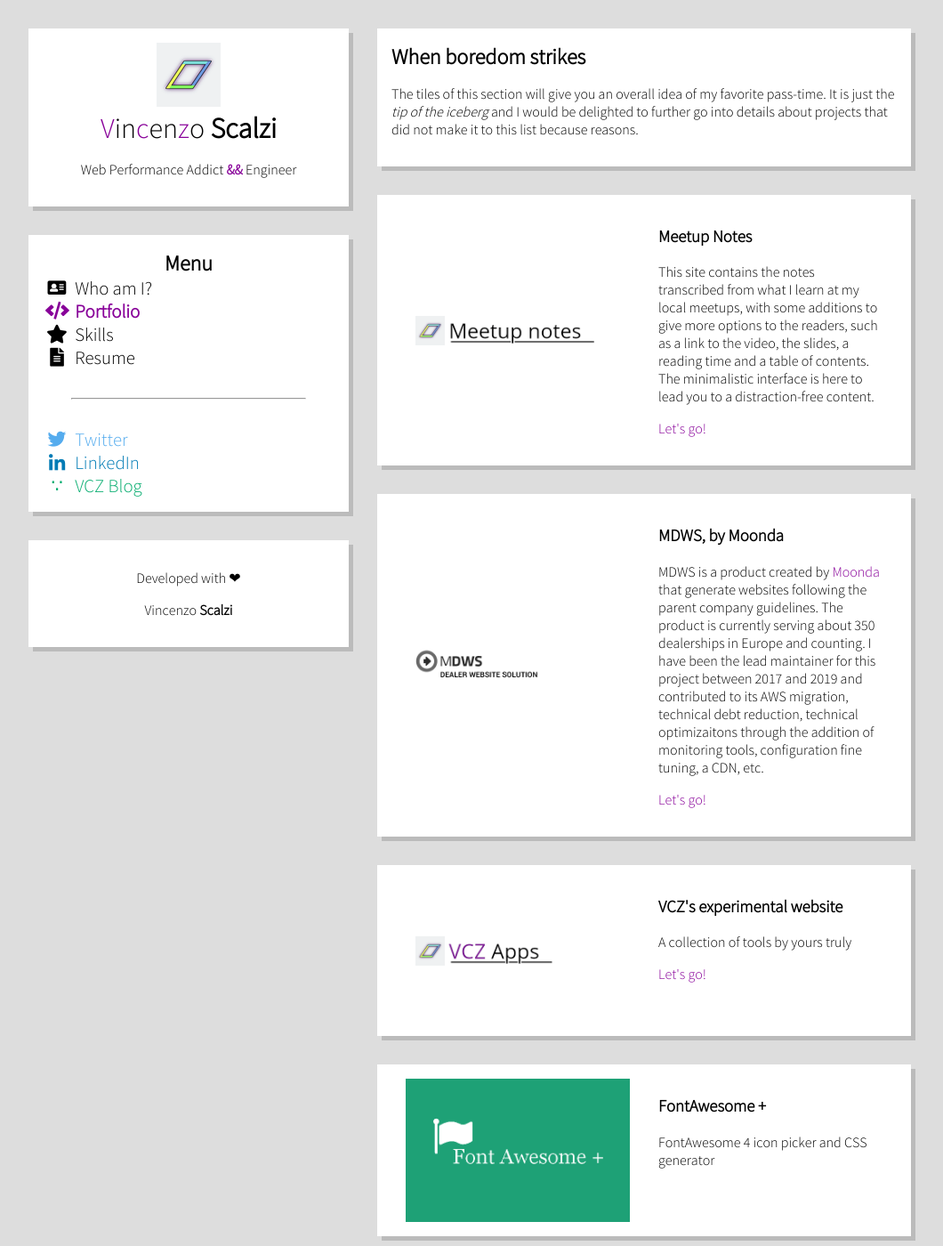
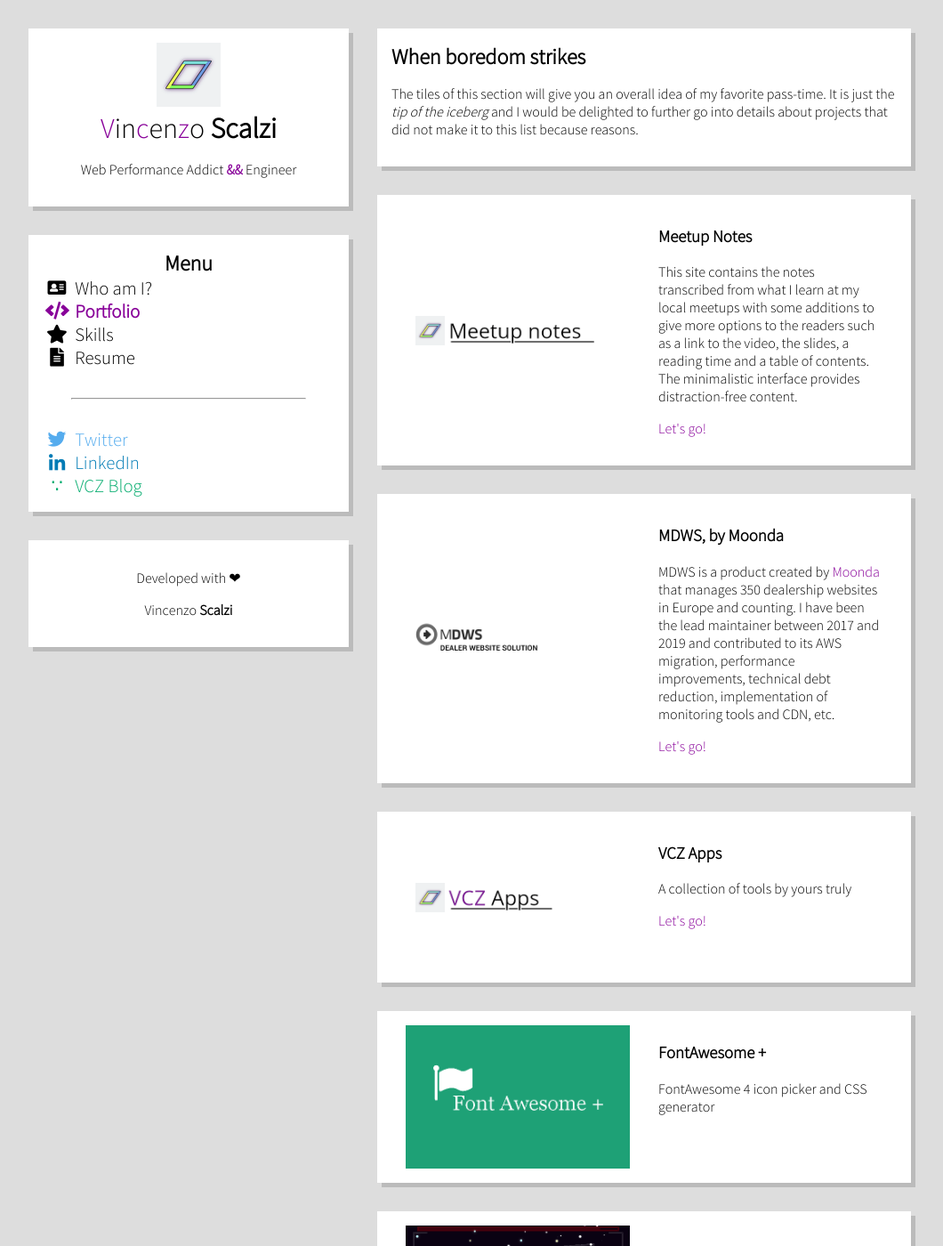
Before and after one commit to vcz-fr/Website, a Jekyll site: the page built from portfolio.html, in a window 1280 px wide and 1400 px high. Shown: the whole window at 89% size, without its empty margins (112-1172 px from the left). Built offline with Jekyll 4.4.1, drawn with Linux system fonts in a browser that asks for light colours.

Commit message:
Portfolio text updates

```diff
--- a/_data/portfolio.yml
+++ b/_data/portfolio.yml
@@ -1,14 +1,14 @@
 - name: Meetup Notes
-  description: This site contains the notes transcribed from what I learn at my local meetups, with some additions to give more options to the readers, such as a link to the video, the slides, a reading time and a table of contents. The minimalistic interface is here to lead you to a distraction-free content.
+  description: This site contains the notes transcribed from what I learn at my local meetups with some additions to give more options to the readers such as a link to the video, the slides, a reading time and a table of contents. The minimalistic interface provides distraction-free content.
   image: 9.png
   link: https://meetups.vcz.fr/
 
 - name: MDWS, by Moonda
-  description: MDWS is a product created by <a href="https://moonda.com/" rel="nofollow">Moonda</a> that generate websites following the parent company guidelines. The product is currently serving about 350 dealerships in Europe and counting. I have been the lead maintainer for this project between 2017 and 2019 and contributed to its AWS migration, technical debt reduction, technical optimizaitons through the addition of monitoring tools, configuration fine tuning, a CDN, etc.
+  description: MDWS is a product created by <a href="https://moonda.com/" rel="nofollow">Moonda</a> that manages 350 dealership websites in Europe and counting. I have been the lead maintainer between 2017 and 2019 and contributed to its AWS migration, performance improvements, technical debt reduction, implementation of monitoring tools and CDN, etc.
   image: 8.png
   link: https://mydws.net
 
-- name: VCZ's experimental website
+- name: VCZ Apps
   description: A collection of tools by yours truly
   image: 7.png
   link: https://apps.vcz.fr
```
